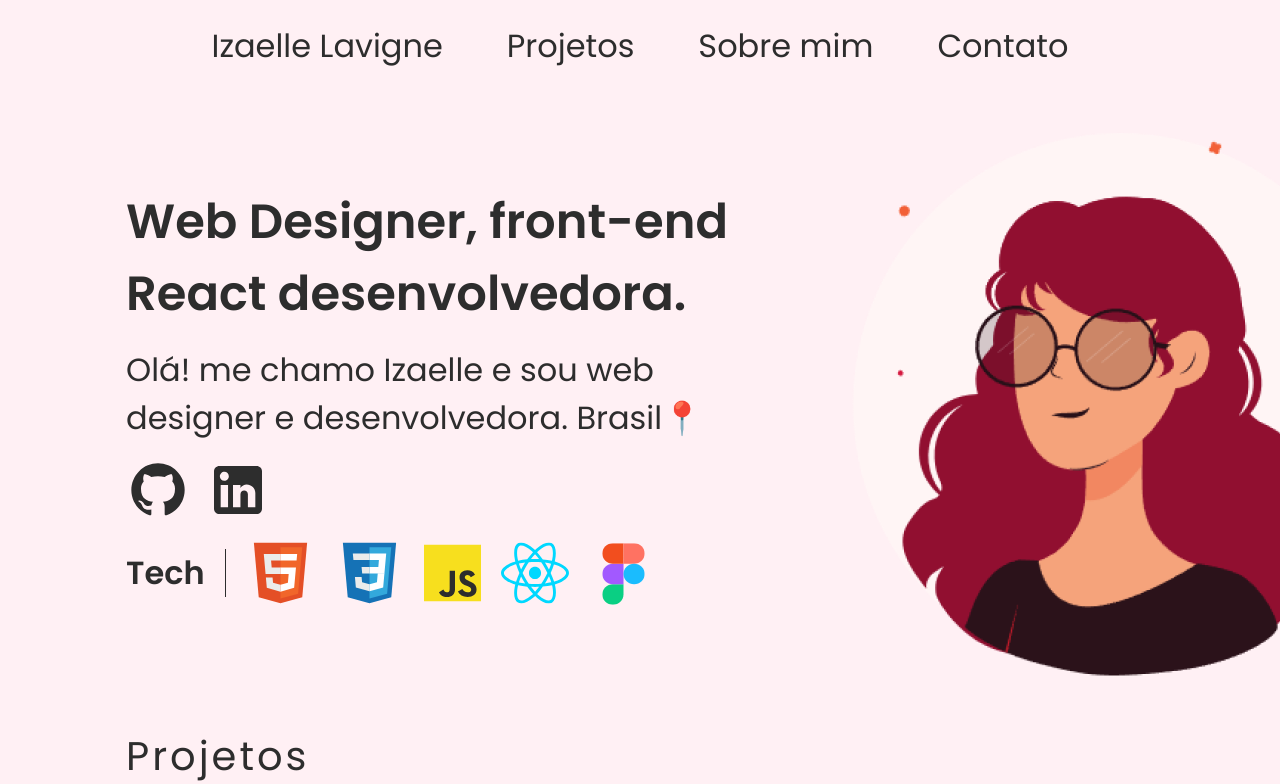
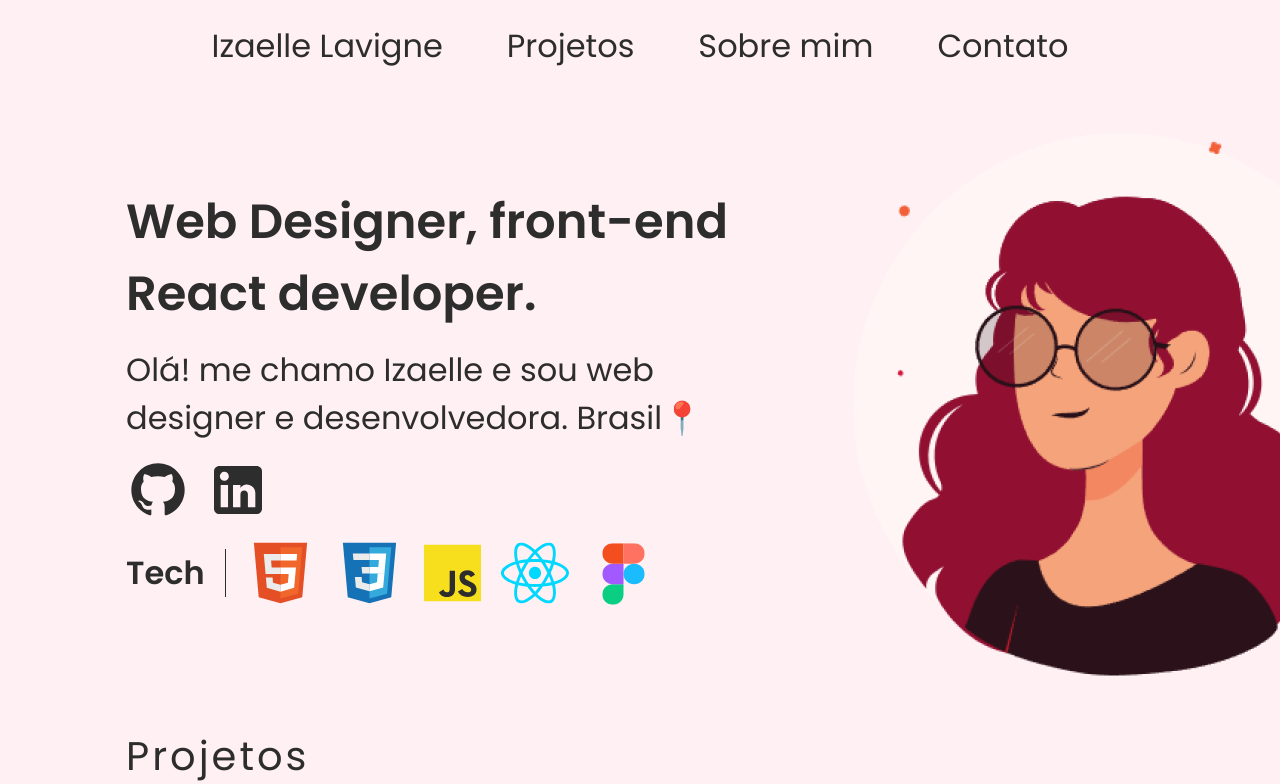
Before and after one commit to LeoCesar0/ellelavigne-portfolio, a React (Vite) app: page / in a window 1280 px wide. Shown: the top 784 px of the page. Built offline with nearby package versions, Linux system fonts and the light colour scheme.

Commit message:
chore: adjust text

```diff
--- a/src/section/Hero/index.jsx
+++ b/src/section/Hero/index.jsx
@@ -6,7 +6,7 @@ export const Hero = () => {
       <section className={`container ${styles.sectionHero} `}>
         <div className={styles.content}>
           <h1 className={styles.title}>
-            Web Designer, front-end React desenvolvedora.
+            Web Designer, front-end React developer.
           </h1>
           <p className={styles.text}>
             Olá! me chamo Izaelle e sou web designer e desenvolvedora. Brasil📍
```
